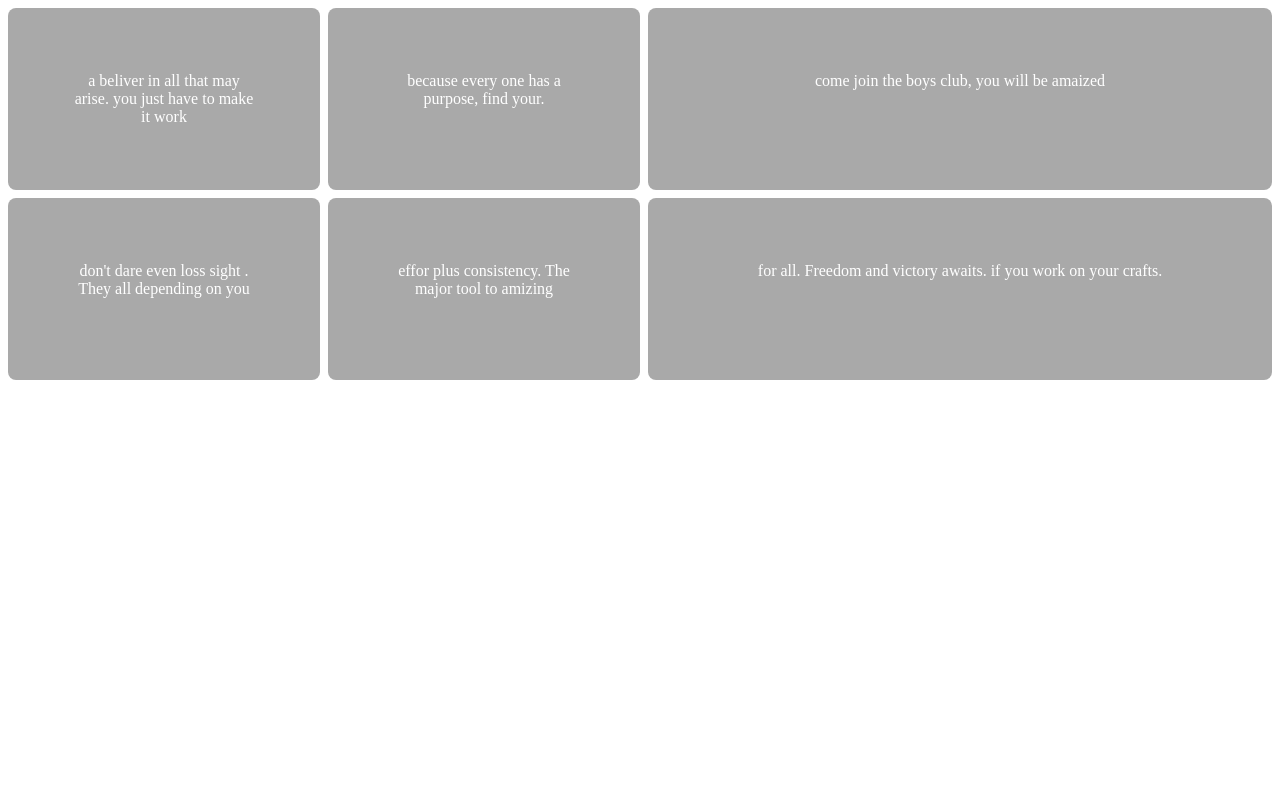
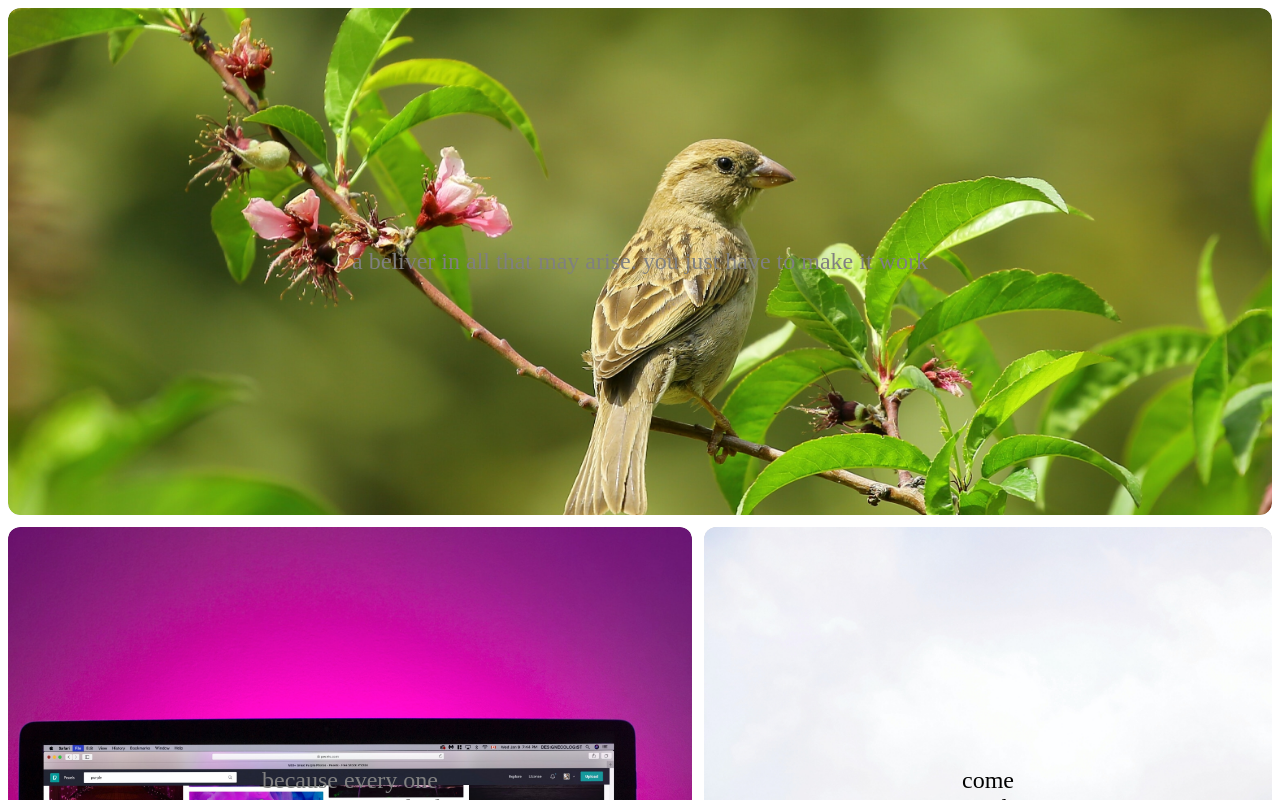
Before and after one commit to Mnyoki/css-in-depth, a plain HTML site: page grid/list.html in a window 1280 px wide. Shown: the top 800 px of the page. Drawn offline with Linux system fonts and the light colour scheme.

Commit message:
The grid is an awesome tool but i love being in total control of my layout limitting me to only us explicit style.

```diff
--- a/grid/list.html
+++ b/grid/list.html
@@ -14,8 +14,10 @@
 
             <div class="a">a beliver in all that may arise. you just have to make it work</div>
             <div class="b">because every one has a purpose, find your.</div>
-            <div class="c">come join the boys club, you will be amaized</div>
-            <div class="d">don't dare even loss sight . They all depending on you</div>
+            <div class="c aside">
+                come join the boys club, you will be amaized.
+                don't dare even loss sight . They all depening on you
+            </div>
             <div class="e">effor plus consistency. The major tool to amizing</div>
             <div class="f">for all. Freedom and victory awaits. if you work on your crafts.</div>
 
--- /dev/null
+++ b/grid/styles/alternates.css
@@ -0,0 +1,59 @@
+/* using grid while naming the grid system*/
+
+.container {
+    display: grid;
+    grid-template-areas: "title title"
+    "nav nav"
+    "main aside1"
+    "main aside2";
+    grid-template-columns: 2fr 1fr;
+    grid-template-rows: repeat(4, auto);
+    grid-gap: 1.5em;
+    max-width: 1080px;
+    margin: 0 auto;
+   }
+   header {
+    grid-area: title;
+   }
+   nav {
+    grid-area: nav;
+   }
+   .main {
+    grid-area: main;
+   }
+   .sidebar-top {
+    grid-area: aside1;
+   }
+   .sidebar-bottom {
+    grid-area: aside2;
+   }
+
+   /*naming the grid line */
+
+   .container {
+    display: grid;
+    grid-template-columns: [left-start] 2fr
+    [left-end right-start] 1fr
+    [right-end];
+    grid-template-rows: repeat(4, [row] auto);
+    grid-gap: 1.5em;
+    max-width: 1080px;
+    margin: 0 auto;
+   }
+   header,
+   nav {
+    grid-column: left-start / right-end;
+    grid-row: span 1;
+   }
+   .main {
+    grid-column: left;
+    grid-row: row 3 / span 2;
+   }
+   .sidebar-top {
+    grid-column: right;
+    grid-row: 3 / 4;
+   }
+   .sidebar-bottom {
+    grid-column: right;
+    grid-row: 4 / 5;
+   }
--- a/grid/styles/list.css
+++ b/grid/styles/list.css
@@ -1,8 +1,12 @@
+:root
+{
+    font-size: 1.5em;
+}
 .grid
 {
     display: grid;
-    grid-template-columns: 1fr 1fr 2fr;
-    grid-template-rows: 1fr 1fr;
+    grid-template-columns: 2fr 1fr;
+    grid-template-rows: repeat(5 auto);
     grid-gap: 0.5em 0.5em;
 }
 
@@ -10,7 +14,64 @@
 {
     background-color: darkgray;
     color: white;
-    padding: 4em;
+    padding: 10em;
     border-radius: 0.5em;
     text-align: center;
 }
+
+.a
+{
+    grid-column: 1/3;
+    grid-row: span;
+    background-image: url(/images/bird.jpg);
+    background-size: cover;
+    background-repeat: no-repeat;
+    background-position: 50%;
+    background-clip: padding-box;
+    color: gray;
+}
+
+.b
+{
+    grid-column: 1/2;
+    grid-row: 2/4;
+    background-image: url(/images/home.jpg);
+    background-size: cover;
+    background-repeat: no-repeat;
+    background-position: 50%;
+    background-clip: padding-box;
+    color: gray;
+}
+
+.c
+{
+    grid-column:2/3 ;
+    grid-row: 2/4;
+    background-image: url(/images/nature.jpg);
+    background-size: cover;
+    background-repeat: no-repeat;
+    background-position: 50%;
+    background-clip: padding-box;
+    color: black;
+}
+
+.e
+{
+    grid-column: 1/3;
+    grid-row: span; background-image: url(/images/test.jpg);
+    background-size: cover;
+    background-repeat: no-repeat;
+    background-position: 50%;
+    background-clip: padding-box;
+    color: black;
+}
+
+.f
+{
+    grid-column: 1/3;
+    grid-row: 5/5; background-image: url(/images/bg.jpg);
+    background-size: cover;
+    background-repeat: no-repeat;
+    background-position: 50%;
+    background-clip: padding-box;
+}
--- /dev/null
+++ b/grid/styles/portfoli.css
@@ -0,0 +1,72 @@
+body
+{
+    background-color: #709b90;
+    font-family: Arial, Helvetica, sans-serif;
+}
+
+.portfolio
+{
+    display: grid;
+    grid-template-columns: repeat(autfit, minmax(200px 1fr));
+    grid-auto-rows: 1fr;
+    grid-gap: 1em;
+    grid-auto-flow: dense;
+}
+
+.portfolio > figure
+{
+    /*display: flex;
+    flex-direction: column;
+    margin: 0;*/
+    display: inline-block;
+    max-width: 300px;
+    margin: 0;
+}
+
+.portfolio img
+{
+    /*flex: 1;
+    object-fit: cover;
+    max-width: 100%;*/
+    max-width: 100%;
+    object-fit: cover;
+}
+
+.portfolio figcaption
+{
+    padding: 0.3em 0.8em;
+    background-color: rgba(0, 0, 0, 0.5);
+    color: #fff;
+    text-align: right;
+}
+
+/*.portfolio .featured
+{
+    grid-row: span 2;
+    grid-column: span 2;
+}*/
+
+@supports (display: grid)
+{
+    .portfolio
+    {
+        display: grid;
+        grid-template-columns: repeat(auto-fill, minmax(200px, 1fr));
+        grid-auto-rows: 1fr;
+        grid-gap: 1em;
+        grid-auto-flow: dense;
+    }
+
+    .portfolio > figure
+    {
+        display: flex;
+        flex-direction: column;
+        max-width: initial;
+    }
+
+    .portfolio img
+    {
+        flex: 1;
+        grid-column: span 2;
+    }
+}
```
Also changed, not shown: grid/notes/research.txt (added, +4 -0 lines), grid/portfolio.html (added, +52 -0 lines), grid/images/bird.jpg (added), grid/images/bird2.jpg (added), grid/images/cat.jpg (added), grid/images/home.jpg (added), grid/images/kittens.jpg (added), grid/images/nature.jpg (added), grid/images/rabbits.jpg (added), grid/images/sunset.jpg (added), 5 other files.
